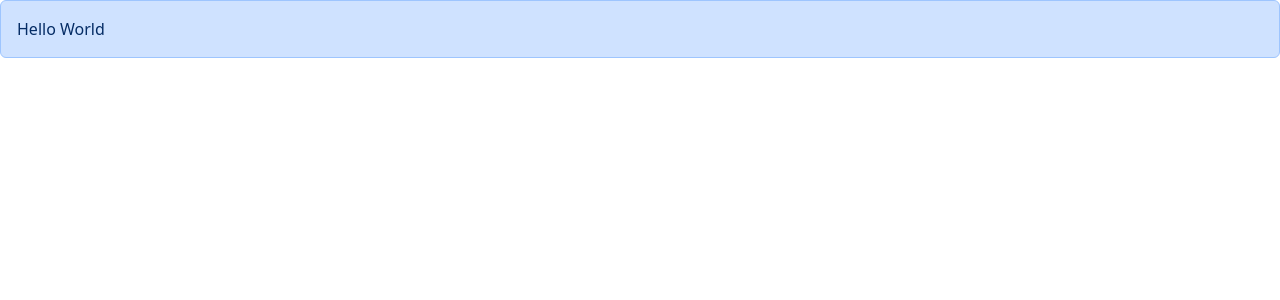
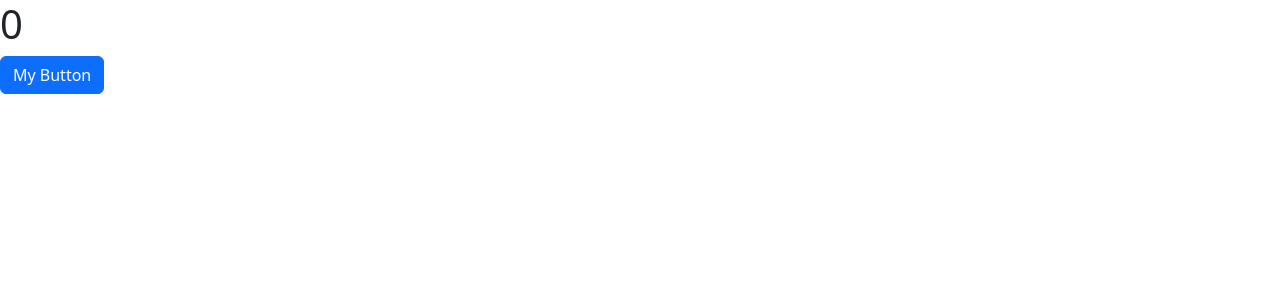
Before and after one commit to alexbalak21/React, a Preact app in the folder app/: page / in a window 1280 px wide. Shown: the top 300 px of the page. Built offline with nearby package versions, Linux system fonts and the light colour scheme.

Commit message:
implemented simple counter

```diff
--- a/app/src/app.tsx
+++ b/app/src/app.tsx
@@ -1,11 +1,13 @@
-import Alert from "./components/Alert"
+import {useState} from "preact/hooks"
+import Button from "./components/Button"
 
 export function App() {
+    const [counter, incrementCounter] = useState(0)
+
     return (
         <div>
-            <Alert>
-                Hello <span>World</span>
-            </Alert>
+            <h1>{counter}</h1>
+            <Button onClick={() => incrementCounter(counter + 1)}>My Button</Button>
         </div>
     )
 }
--- a/app/src/components/Alert.tsx
+++ b/app/src/components/Alert.tsx
@@ -1,11 +1,11 @@
-import {ReactNode} from "preact/compat"
-
 interface Props {
-    children: ReactNode
+    children: string
+    type?: "primary" | "secondary" | "success" | "danger" | "warning" | "info" | "light" | "dark"
+    close: () => void
 }
 
-const Alert = ({children}: Props) => {
-    return <div className={"alert alert-primary"}>{children}</div>
+const Alert = ({children, type = "primary"}: Props) => {
+    return <div className={"alert alert-" + type}>{children}</div>
 }
 
 export default Alert
--- /dev/null
+++ b/app/src/components/Button.tsx
@@ -0,0 +1,15 @@
+interface Props {
+    children: string
+    type?: "primary" | "secondary" | "success" | "danger" | "warning" | "info" | "light" | "dark"
+    onClick: () => void
+}
+
+function Button({children, type = "primary", onClick}: Props) {
+    return (
+        <button onClick={onClick} className={"btn btn-" + type}>
+            {children}
+        </button>
+    )
+}
+
+export default Button
```
